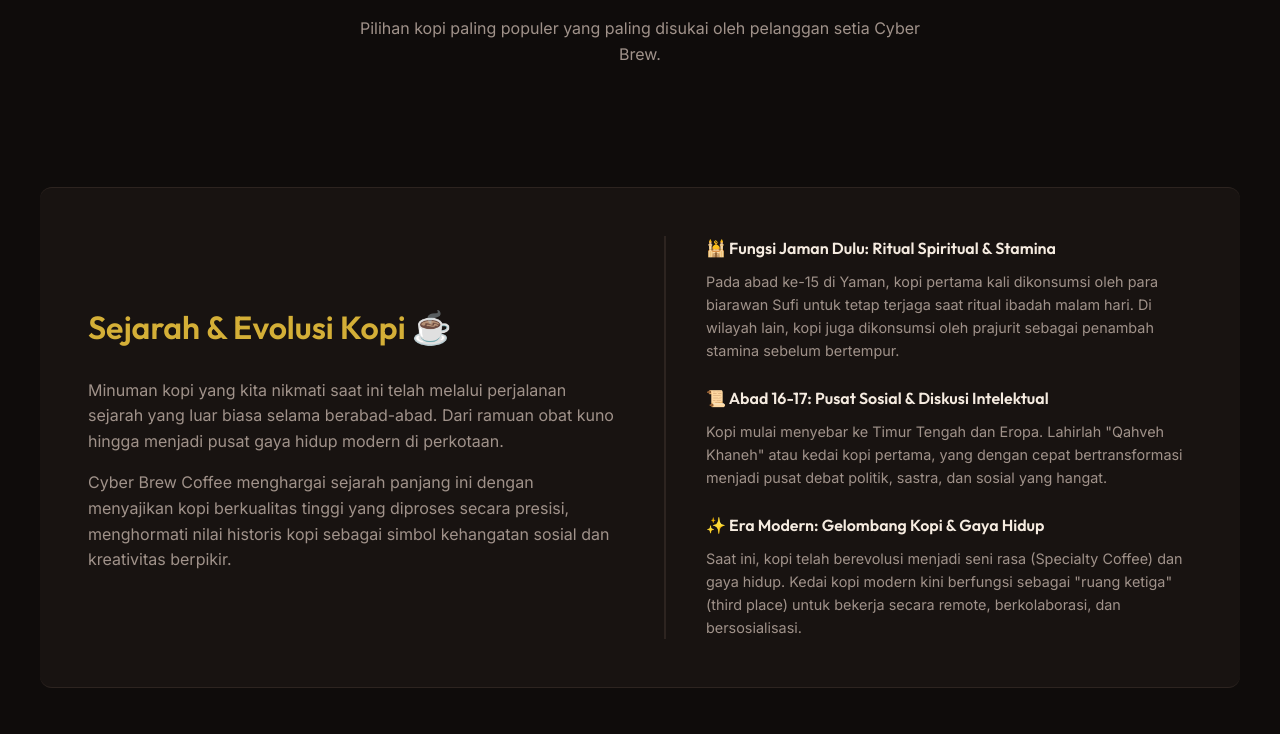
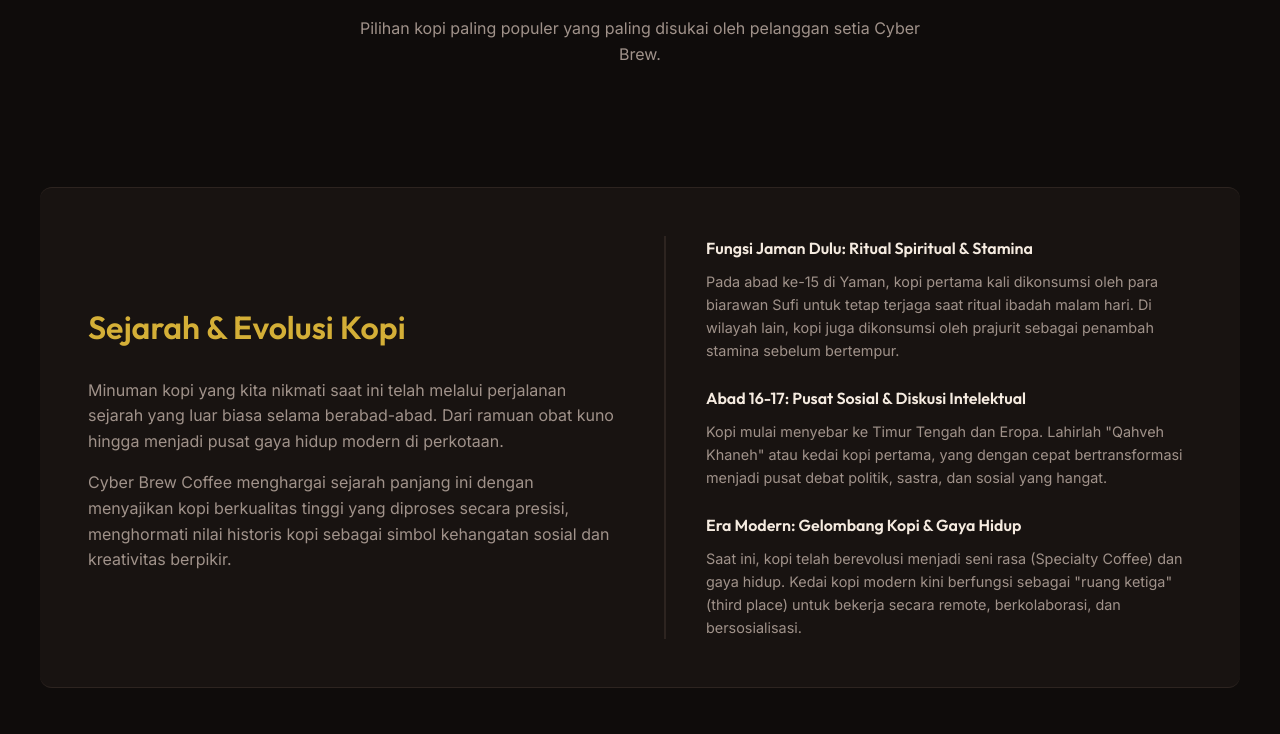
Before and after one commit to Revaldi-lang/Cyber-Brew, a Flask app: page / in a window 1280 px wide. Shown: the part 789-1523 px from the top of the page. Run offline with Flask 3, Linux system fonts and the light colour scheme; data that the repository does not hold is empty.

Commit message:
Update hapus emot

```diff
--- a/templates/index.html
+++ b/templates/index.html
@@ -48,7 +48,7 @@
 <section class="container" style="background-color: var(--bg-card); border-top: 1px solid var(--border); border-bottom: 1px solid var(--border); border-radius: 12px; margin-bottom: 4rem; padding: 3rem;">
     <div style="display: grid; grid-template-columns: 1fr 1fr; gap: 3rem; align-items: center;">
         <div>
-            <h2 style="font-size: 2rem; margin-bottom: 1.5rem; color: var(--accent);">Sejarah & Evolusi Kopi ☕</h2>
+            <h2 style="font-size: 2rem; margin-bottom: 1.5rem; color: var(--accent);">Sejarah & Evolusi Kopi</h2>
             <p style="color: var(--text-muted); margin-bottom: 1rem;">
                 Minuman kopi yang kita nikmati saat ini telah melalui perjalanan sejarah yang luar biasa selama berabad-abad. Dari ramuan obat kuno hingga menjadi pusat gaya hidup modern di perkotaan.
             </p>
@@ -58,15 +58,15 @@
         </div>
         <div style="border-left: 2px solid var(--border); padding-left: 2.5rem; display: flex; flex-direction: column; gap: 1.5rem;">
             <div>
-                <h4 style="color: var(--text-light); margin-bottom: 0.5rem;">🕌 Fungsi Jaman Dulu: Ritual Spiritual & Stamina</h4>
+                <h4 style="color: var(--text-light); margin-bottom: 0.5rem;">Fungsi Jaman Dulu: Ritual Spiritual & Stamina</h4>
                 <p style="color: var(--text-muted); font-size: 0.9rem;">Pada abad ke-15 di Yaman, kopi pertama kali dikonsumsi oleh para biarawan Sufi untuk tetap terjaga saat ritual ibadah malam hari. Di wilayah lain, kopi juga dikonsumsi oleh prajurit sebagai penambah stamina sebelum bertempur.</p>
             </div>
             <div>
-                <h4 style="color: var(--text-light); margin-bottom: 0.5rem;">📜 Abad 16-17: Pusat Sosial & Diskusi Intelektual</h4>
+                <h4 style="color: var(--text-light); margin-bottom: 0.5rem;">Abad 16-17: Pusat Sosial & Diskusi Intelektual</h4>
                 <p style="color: var(--text-muted); font-size: 0.9rem;">Kopi mulai menyebar ke Timur Tengah dan Eropa. Lahirlah "Qahveh Khaneh" atau kedai kopi pertama, yang dengan cepat bertransformasi menjadi pusat debat politik, sastra, dan sosial yang hangat.</p>
             </div>
             <div>
-                <h4 style="color: var(--text-light); margin-bottom: 0.5rem;">✨ Era Modern: Gelombang Kopi & Gaya Hidup</h4>
+                <h4 style="color: var(--text-light); margin-bottom: 0.5rem;">Era Modern: Gelombang Kopi & Gaya Hidup</h4>
                 <p style="color: var(--text-muted); font-size: 0.9rem;">Saat ini, kopi telah berevolusi menjadi seni rasa (Specialty Coffee) dan gaya hidup. Kedai kopi modern kini berfungsi sebagai "ruang ketiga" (third place) untuk bekerja secara remote, berkolaborasi, dan bersosialisasi.</p>
             </div>
         </div>
```
